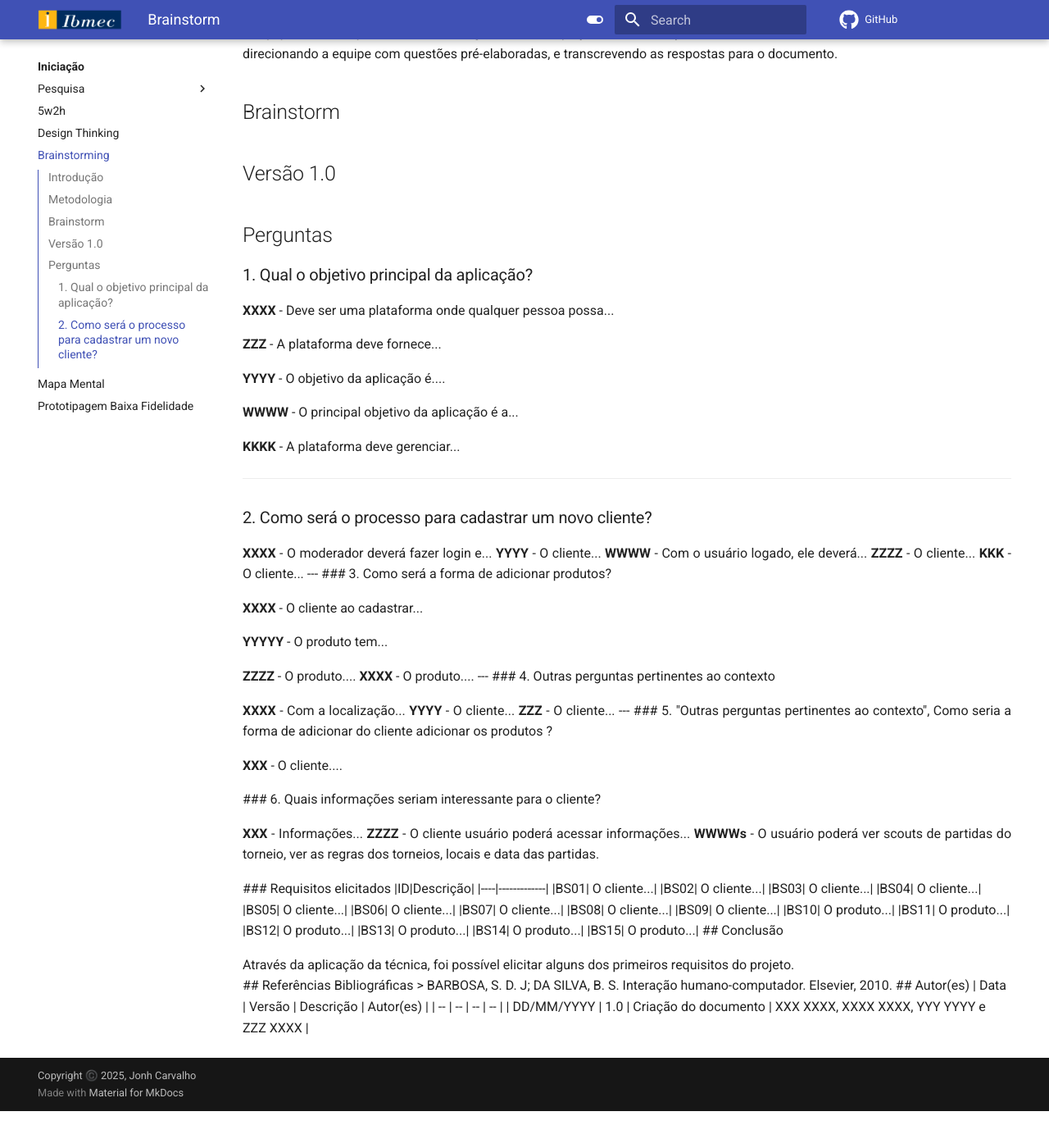
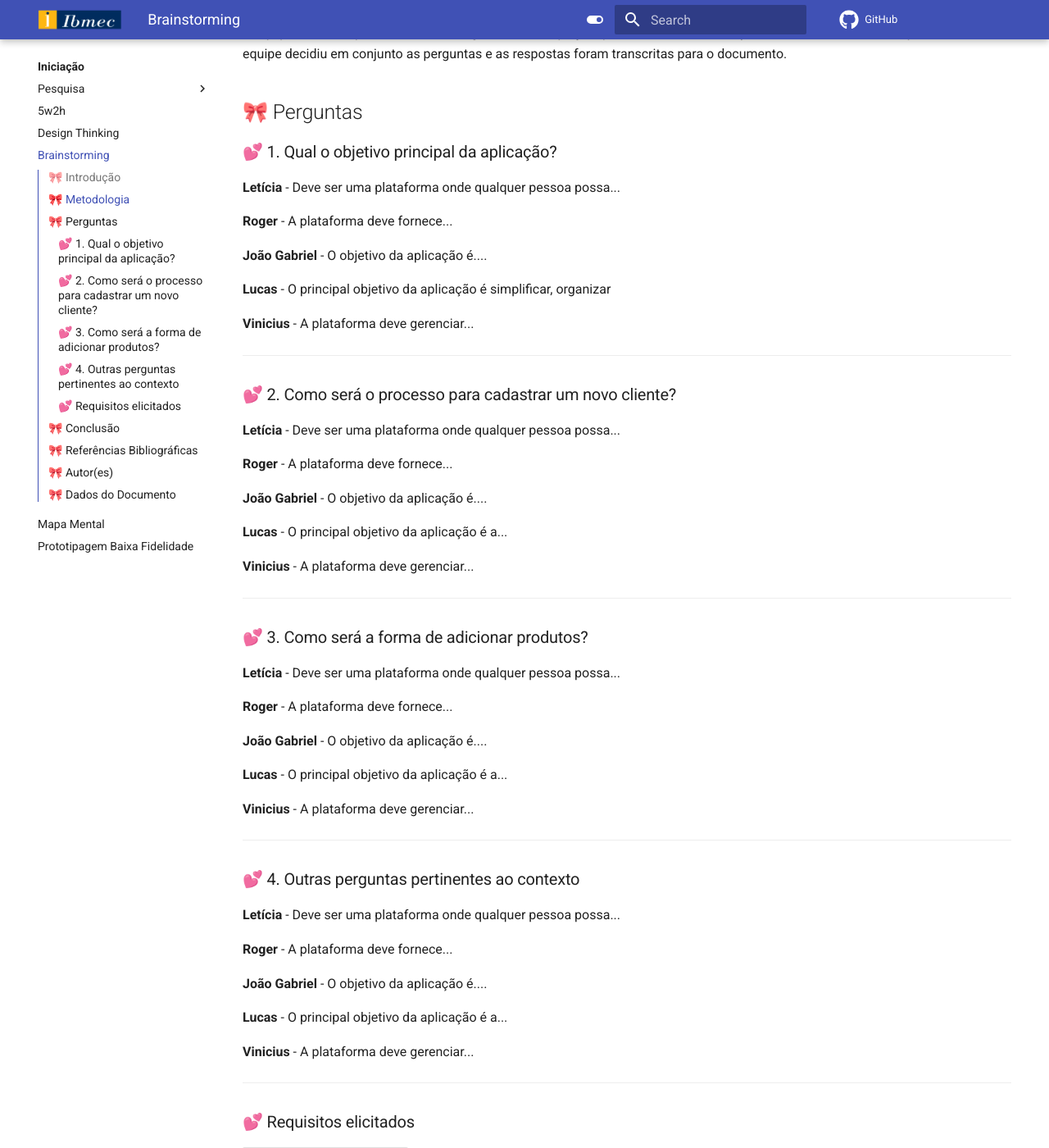
Before and after one commit to Projetos-de-Extensao/PBE_26.1_8002_I, an MkDocs documentation site: the page built from docs/Iniciacao/Brainstorm.md, in a window 1280 px wide and 1400 px high, scrolled down 459 px. Shown: the whole window at 82% size. Built offline with MkDocs 1.6.1 and Material for MkDocs 9.7.7, drawn with Linux system fonts in a browser that asks for light colours; comment, search, counter and statistics services are not loaded; before the commit the page ends 1814 px from its top, so only the background shows below that; some of the changed text lies outside the part shown.

Commit message:
Esqueleto do Brainstorm

```diff
--- a/docs/Iniciacao/Brainstorm.md
+++ b/docs/Iniciacao/Brainstorm.md
@@ -1,100 +1,87 @@
----
-id: brainstorm
-title: Brainstorm
----
+# 🌸 Brainstorm para o Site de Gerenciamento de Estágios 🌸
 
-## Introdução
+## 🎀 Introdução
 <p align = "justify">
 O brainstorm é uma técnica de elicitação de requisitos que consiste em reunir a equipe e discutir sobre diversos tópicos gerais do projeto apresentados no documento problema de negócio. No brainstorm o diálogo é incentivado e críticas são evitadas para permitir que todos colaborem com suas próprias ideias.
 </p>
 
-## Metodologia
+## 🎀 Metodologia
 <p align = "justify">
-A equipe se reuniu para debater ideias gerais sobre o projeto via..., começou .... e terminou..., onde o XXXX XXXX foi o moderador, direcionando a equipe com questões pré-elaboradas, e transcrevendo as respostas para o documento.
+A equipe se reuniu para debater ideias gerais sobre o projeto presencialmente, começou 07/04/2026 e terminou [preencher],onde a equipe decidiu em conjunto as perguntas e as respostas foram transcritas para o documento.
 </p>
 
-## Brainstorm
+## 🎀 Perguntas
 
-## Versão 1.0
-
-## Perguntas
-
-### 1. Qual o objetivo principal da aplicação?
+### 💕 1. Qual o objetivo principal da aplicação?
 
 <p align = "justify">
-<b>XXXX</b> - Deve ser uma plataforma onde qualquer pessoa possa...
+<b>Letícia</b> - Deve ser uma plataforma onde qualquer pessoa possa...
 </p>
 
-<b>ZZZ</b> - A plataforma deve fornece...
+<b>Roger</b> - A plataforma deve fornece...
 
-<b>YYYY</b> - O objetivo da aplicação é....
+<b>João Gabriel</b> - O objetivo da aplicação é....
 
-<b>WWWW</b> - O principal objetivo da aplicação é a...
+<b>Lucas</b> - O principal objetivo da aplicação é simplificar, organizar
 
-<b>KKKK</b> - A plataforma deve gerenciar...
+<b>Vinicius</b> - A plataforma deve gerenciar...
 </p>
 
 ---
 
-### 2. Como será o processo para cadastrar um novo cliente?
+### 💕 2. Como será o processo para cadastrar um novo cliente?
 
 <p align = "justify">
-<b>XXXX</b> - O moderador deverá fazer login e...
+<b>Letícia</b> - Deve ser uma plataforma onde qualquer pessoa possa...
+</p>
 
-<b>YYYY</b> - O cliente...
+<b>Roger</b> - A plataforma deve fornece...
 
-<b>WWWW</b> - Com o usuário logado, ele deverá...
+<b>João Gabriel</b> - O objetivo da aplicação é....
 
-<b>ZZZZ</b> - O cliente...
+<b>Lucas</b> - O principal objetivo da aplicação é a...
 
-<b>KKK</b> - O cliente...
+<b>Vinicius</b> - A plataforma deve gerenciar...
+</p>
 
 ---
 
-### 3. Como será a forma de adicionar produtos?
+### 💕 3. Como será a forma de adicionar produtos?
 
 <p align = "justify">
-<b>XXXX</b> - O cliente ao cadastrar...
+<b>Letícia</b> - Deve ser uma plataforma onde qualquer pessoa possa...
 </p>
 
-<p align = "justify">
-<b>YYYYY</b> - O produto tem...
+<b>Roger</b> - A plataforma deve fornece...
+
+<b>João Gabriel</b> - O objetivo da aplicação é....
+
+<b>Lucas</b> - O principal objetivo da aplicação é a...
+
+<b>Vinicius</b> - A plataforma deve gerenciar...
 </p>
-
-<b>ZZZZ</b> - O produto....
-
-<b>XXXX</b> - O produto....
-
 
 ---
 
-### 4. Outras perguntas pertinentes ao contexto
+### 💕 4. Outras perguntas pertinentes ao contexto
 
 <p align = "justify">
-<b>XXXX</b> - Com a localização...
+<b>Letícia</b> - Deve ser uma plataforma onde qualquer pessoa possa...
+</p>
 
-<b>YYYY</b> - O cliente...
+<b>Roger</b> - A plataforma deve fornece...
 
-<b>ZZZ</b> - O cliente...
+<b>João Gabriel</b> - O objetivo da aplicação é....
+
+<b>Lucas</b> - O principal objetivo da aplicação é a...
+
+<b>Vinicius</b> - A plataforma deve gerenciar...
+</p>
 
 ---
 
-### 5. "Outras perguntas pertinentes ao contexto", Como seria a forma de adicionar do cliente adicionar os produtos ?
-<p align = "justify">
-<b>XXX</b> - O cliente....
-</p>
 
-### 6. Quais informações seriam interessante para o cliente?
-<p align = "justify">
-   <b>XXX</b> - Informações...
-
-   <b>ZZZZ</b> - O cliente usuário poderá acessar informações...
-
-   <b>WWWWs</b> - O usuário poderá ver scouts de partidas do torneio, ver as regras dos torneios, locais e data das partidas.
-
-</p>
-
-### Requisitos elicitados
+### 💕 Requisitos elicitados
 
 |ID|Descrição|
 |----|-------------|
@@ -114,16 +101,20 @@ A equipe se reuniu para debater ideias gerais sobre o projeto via..., começou .
 |BS14| O produto...|
 |BS15| O produto...|
 
-## Conclusão
+## 🎀 Conclusão
 <p align = "justify">
 Através da aplicação da técnica, foi possível elicitar alguns dos primeiros requisitos do projeto.
 </p>
-## Referências Bibliográficas
+
+## 🎀 Referências Bibliográficas
 
 > BARBOSA, S. D. J; DA SILVA, B. S. Interação humano-computador. Elsevier, 2010.
 
 
-## Autor(es)
+## 🎀 Autor(es)
 | Data | Versão | Descrição | Autor(es) |
 | -- | -- | -- | -- |
-| DD/MM/YYYY | 1.0 | Criação do documento | XXX XXXX, XXXX XXXX, YYY YYYY e ZZZ XXXX |
+| 07/04/2026 | 1.0 | Criação do documento | Letícia Valladão, Roger Pires, Lucas Alcântara, João Gabriel de Oliveira |
+
+## 🎀 Dados do Documento
+> id: Brainstorm-Estagios <br/> title: Brainstorm do Site para Gerenciamento de Estágios para a IBMEC
```
